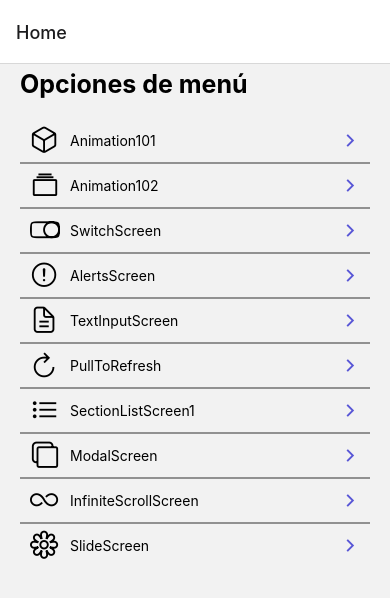
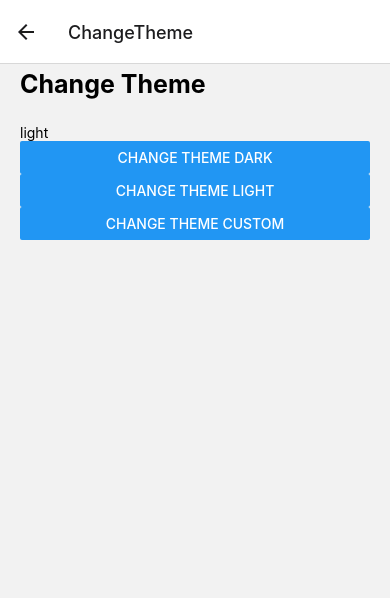
Before and after one commit to ArmandLord/react-native-components, a React Native app: screen /ChangeTheme in a window 390 px wide. Shown: the top 598 px of the page. Built offline with nearby package versions, Linux system fonts and the light colour scheme.

Commit message:
ADD: theme

```diff
--- a/App.tsx
+++ b/App.tsx
@@ -1,19 +1,18 @@
 import 'react-native-gesture-handler';
-import React from 'react';
 import {SafeAreaView} from 'react-native';
 import {StackNavigatorComponents} from './src/navigation/StackNavigatorComponents';
-import {NavigationContainer} from '@react-navigation/native';
+import {ThemeContextProvider} from './src/context/ThemeContextProvider';
 
 const App = () => {
   return (
-    <NavigationContainer>
+    <ThemeContextProvider>
       <SafeAreaView
         style={{
           flex: 1,
         }}>
         <StackNavigatorComponents />
       </SafeAreaView>
-    </NavigationContainer>
+    </ThemeContextProvider>
   );
 };
 
--- /dev/null
+++ b/src/context/ThemeContext.tsx
@@ -0,0 +1,9 @@
+import {createContext} from 'react';
+import {TypeTheme, ThemeInitialStateProps} from './ThemeContextProvider';
+
+interface ThemeContextProps extends ThemeInitialStateProps {
+  theme: TypeTheme;
+  changeTheme: (theme: TypeTheme) => void;
+}
+
+export const ThemeContext = createContext({} as ThemeContextProps);
--- /dev/null
+++ b/src/context/ThemeContextProvider.tsx
@@ -0,0 +1,35 @@
+import React, {PropsWithChildren, useReducer} from 'react';
+import {ThemeContext} from './ThemeContext';
+import {reducer} from './ThemeReducer';
+
+export type TypeTheme = 'dark' | 'light' | 'custom';
+
+export interface ThemeInitialStateProps {
+  theme: TypeTheme;
+}
+
+const initialState: ThemeInitialStateProps = {
+  theme: 'light',
+};
+
+export const ThemeContextProvider = ({children}: PropsWithChildren) => {
+  const [state, dispatch] = useReducer(reducer, initialState);
+
+  const changeTheme = (theme: TypeTheme): void => {
+    dispatch({
+      type: 'SET_THEME',
+      payload: theme,
+    });
+  };
+
+  return (
+    <ThemeContext.Provider
+      value={{
+        ...state,
+        // methods
+        changeTheme,
+      }}>
+      {children}
+    </ThemeContext.Provider>
+  );
+};
--- /dev/null
+++ b/src/context/ThemeReducer.tsx
@@ -0,0 +1,19 @@
+import {TypeTheme, ThemeInitialStateProps} from './ThemeContextProvider';
+
+type ActionType = {
+  type: 'SET_THEME';
+  payload: TypeTheme;
+};
+
+export const reducer = (state: ThemeInitialStateProps, action: ActionType) => {
+  switch (action.type) {
+    case 'SET_THEME':
+      return {
+        ...state,
+        theme: action.payload,
+      };
+
+    default:
+      return state;
+  }
+};
--- a/src/menuItems/menuItems.ts
+++ b/src/menuItems/menuItems.ts
@@ -61,4 +61,10 @@ export const menuItems: MenuItem[] = [
     icon: 'flower-outline',
     component: 'SlideScreen',
   },
+  {
+    id: 11,
+    title: 'ChangeTheme',
+    icon: 'flask-outline',
+    component: 'ChangeTheme',
+  },
 ];
--- a/src/navigation/StackNavigatorComponents.tsx
+++ b/src/navigation/StackNavigatorComponents.tsx
@@ -1,7 +1,8 @@
-import React from 'react';
+import React, {useContext, useEffect} from 'react';
 import {createStackNavigator} from '@react-navigation/stack';
-import {Text, View} from 'react-native';
+import {Text, View, useColorScheme} from 'react-native';
 import {ModalScreen} from '../screens/ModalScreen';
+import {ChangeTheme} from '../screens/ChangeTheme';
 import {
   AlertsScreen,
   Animation101,
@@ -14,6 +15,12 @@ import {
   InfiniteScrollScreen,
   SlideScreen,
 } from '../screens';
+import {
+  DefaultTheme,
+  NavigationContainer,
+  DarkTheme,
+} from '@react-navigation/native';
+import {ThemeContext} from '../context/ThemeContext';
 
 export type StackNavigatorComponentsProps = {
   Home: undefined;
@@ -28,13 +35,56 @@ export type StackNavigatorComponentsProps = {
   ModalScreen: undefined;
   InfiniteScrollScreen: undefined;
   SlideScreen: undefined;
+  ChangeTheme: undefined;
 };
 
 const Stack = createStackNavigator<StackNavigatorComponentsProps>();
 
+const customTheme = {
+  ...DefaultTheme,
+  colors: {
+    ...DefaultTheme.colors,
+    primary: 'rgb(255, 45, 85)',
+    background: 'rgb(160, 141, 255)',
+    card: 'rgb(255, 255, 255)',
+    text: 'rgb(28, 28, 30)',
+    border: 'rgb(199, 199, 204)',
+    notification: 'rgb(255, 69, 58)',
+  },
+};
+
 export const StackNavigatorComponents = () => {
+  const {theme, changeTheme} = useContext(ThemeContext);
+  const scheme = useColorScheme();
+
+  useEffect(() => {
+    console.log('scheme', scheme);
+    if (scheme === 'dark') {
+      changeTheme('dark');
+    } else {
+      changeTheme('light');
+    }
+  }, [scheme]);
+
+  const contextTheme =
+    theme === 'dark'
+      ? DarkTheme
+      : theme === 'custom'
+      ? customTheme
+      : DefaultTheme;
+
   return (
-    <Stack.Navigator>
+    <NavigationContainer
+      theme={{
+        ...contextTheme,
+      }}>
+      <Stack.Navigator
+        screenOptions={{
+          // headerShown: false,
+          cardStyle: {
+            backgroundColor: contextTheme.colors.background,
+          },
+        }}>
         <Stack.Screen name="Home" component={HomeScreen} />
         <Stack.Screen name="Notifications" component={Notifications} />
         <Stack.Screen name="Animation101" component={Animation101} />
@@ -43,14 +93,19 @@ export const StackNavigatorComponents = () => {
         <Stack.Screen name="AlertsScreen" component={AlertsScreen} />
         <Stack.Screen name="TextInputScreen" component={TextInputScreen} />
         <Stack.Screen name="PullToRefresh" component={PullToRefresh} />
-      <Stack.Screen name="SectionListScreen1" component={SectionListScreen1} />
+        <Stack.Screen
+          name="SectionListScreen1"
+          component={SectionListScreen1}
+        />
         <Stack.Screen name="ModalScreen" component={ModalScreen} />
         <Stack.Screen
           name="InfiniteScrollScreen"
           component={InfiniteScrollScreen}
         />
         <Stack.Screen name="SlideScreen" component={SlideScreen} />
+        <Stack.Screen name="ChangeTheme" component={ChangeTheme} />
       </Stack.Navigator>
+    </NavigationContainer>
   );
 };
 
--- /dev/null
+++ b/src/screens/ChangeTheme.tsx
@@ -0,0 +1,22 @@
+import React, {useContext} from 'react';
+import {Button, Text, View} from 'react-native';
+import {HeaderTitle} from '../components';
+import {styles as globalStyles} from '../theme/appTheme';
+import {ThemeContext} from '../context/ThemeContext';
+
+export const ChangeTheme = () => {
+  const {theme, changeTheme} = useContext(ThemeContext);
+
+  return (
+    <View style={{...globalStyles.globalMargin}}>
+      <HeaderTitle title="Change Theme" />
+      <Text>{theme}</Text>
+      <Button title="Change Theme Dark" onPress={() => changeTheme('dark')} />
+      <Button title="Change Theme Light" onPress={() => changeTheme('light')} />
+      <Button
+        title="Change Theme Custom"
+        onPress={() => changeTheme('custom')}
+      />
+    </View>
+  );
+};
--- a/src/screens/SlideScreen.tsx
+++ b/src/screens/SlideScreen.tsx
@@ -15,6 +15,7 @@ import {LogBox} from 'react-native';
 import {useNavigation} from '@react-navigation/native';
 import {StackNavigationProp} from '@react-navigation/stack';
 import {StackNavigatorComponentsProps} from '../navigation/StackNavigatorComponents';
+import Icon from 'react-native-vector-icons/Ionicons';
 
 LogBox.ignoreLogs(['ViewPropTypes will be removed']);
 
@@ -69,6 +70,7 @@ export const SlideScreen = () => {
           }}>
           <TouchableOpacity onPress={() => navigate('Home')} style={styles.btn}>
             <Text style={styles.btnText}>Next</Text>
+            <Icon name="chevron-forward-outline" size={20} color="white" />
           </TouchableOpacity>
         </View>
       </View>
@@ -127,7 +129,8 @@ const styles = StyleSheet.create({
     backgroundColor: '#5856D6',
     width: 100,
     padding: 10,
-    justifyContent: 'center',
+    flexDirection: 'row',
+    justifyContent: 'space-evenly',
     alignItems: 'center',
     borderRadius: 10,
   },
--- a/src/screens/index.ts
+++ b/src/screens/index.ts
@@ -1,11 +1,12 @@
-export {SlideScreen} from './SlideScreen';
 export {AlertsScreen} from './AlertsScreen';
 export {Animation101} from './Animation101';
 export {Animation102} from './Animation102';
+export {ChangeTheme} from './ChangeTheme';
 export {HomeScreen} from './HomeScreen';
 export {InfiniteScrollScreen} from './InfiniteScrollScreen';
 export {ModalScreen} from './ModalScreen';
 export {PullToRefresh} from './PullToRefresh';
 export {SectionListScreen1} from './SectionListScreen1';
+export {SlideScreen} from './SlideScreen';
 export {SwitchScreen} from './SwitchScreen';
 export {TextInputScreen} from './TextInputScreen';
```
Lines whose indentation alone changed are shown as unchanged.
